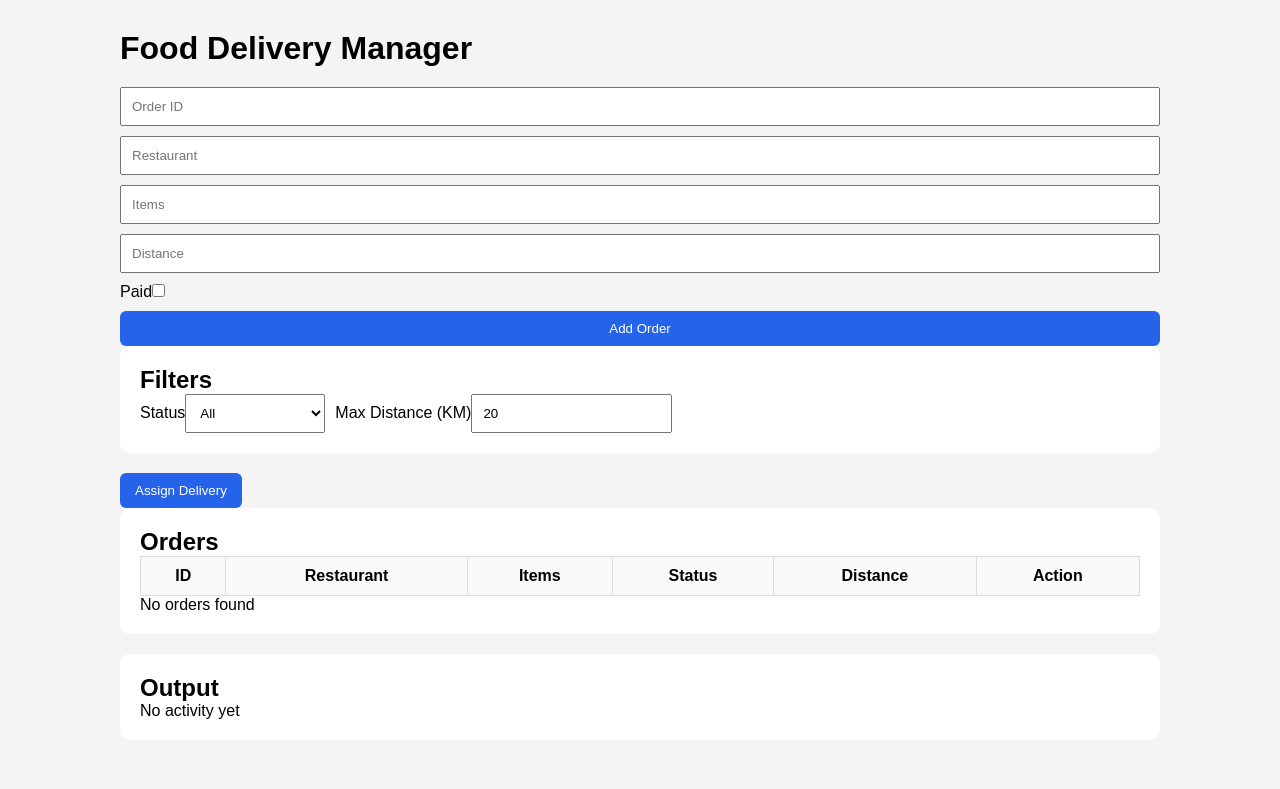
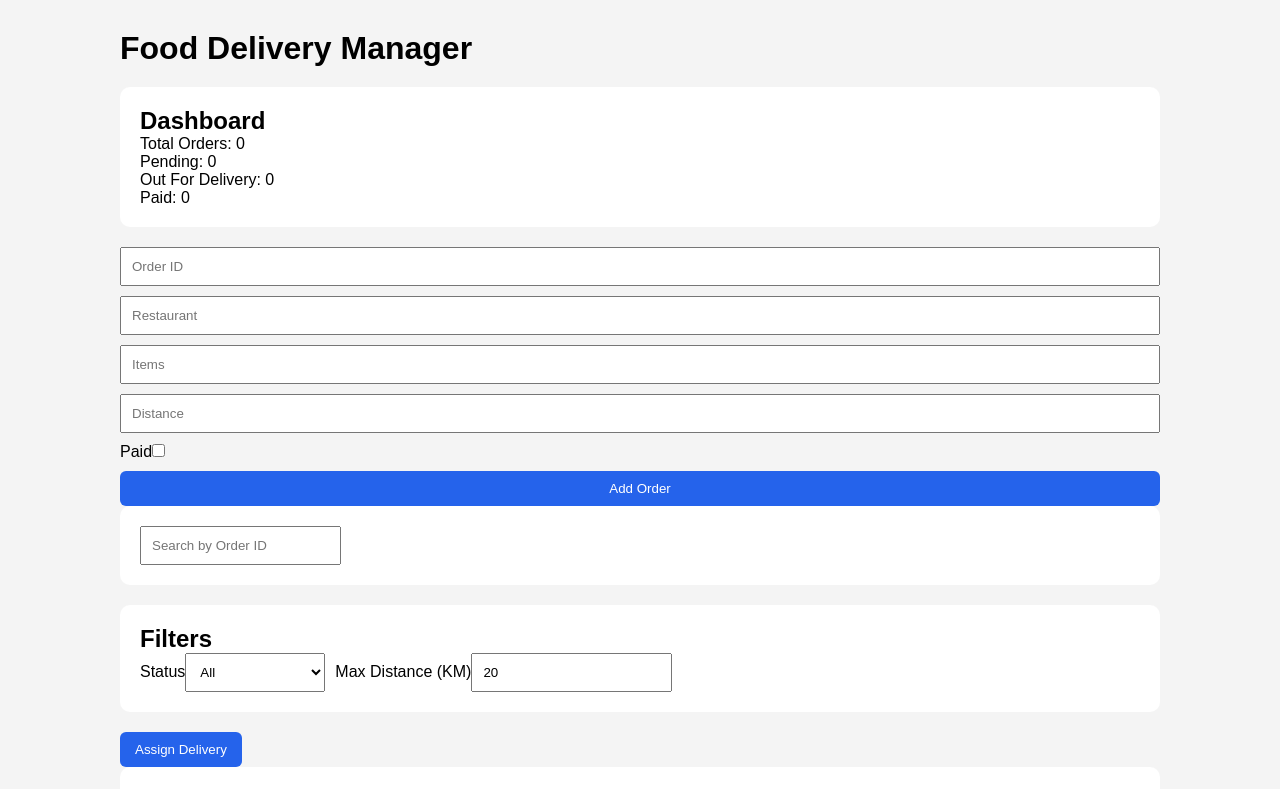
Before and after one commit to prakh0/Food-Delivery-Manager, a React (Vite) app: page / in a window 1280 px wide. Shown: the top 789 px of the page. Built offline with nearby package versions, Linux system fonts and the light colour scheme.

Commit message:
UI update

```diff
--- a/index.html
+++ b/index.html
@@ -1,13 +1,15 @@
 <!doctype html>
 <html lang="en">
+
 <head>
   <meta charset="UTF-8" />
-    <link rel="icon" type="image/svg+xml" href="/favicon.svg" />
   <meta name="viewport" content="width=device-width, initial-scale=1.0" />
-    <title>food-delivery-app</title>
+  <title>Food Delivery Manager</title>
 </head>
+
 <body>
   <div id="root"></div>
   <script type="module" src="/src/main.jsx"></script>
 </body>
+
 </html>
--- a/src/App.jsx
+++ b/src/App.jsx
@@ -12,6 +12,7 @@ function App() {
   const [statusFilter, setStatusFilter] = useState("all");
   const [maxDistance, setMaxDistance] = useState(20);
   const [messages, setMessages] = useState([]);
+  const [searchTerm, setSearchTerm] = useState("");
 
   useEffect(() => {
     localStorage.setItem(
@@ -54,6 +55,17 @@ const markAsPaid = (orderId) => {
 ]);
 };
 
+  const totalOrders = orders.length;
+
+  const pendingOrders = orders.filter(
+  (o) => !o.isAssigned && !o.isPaid).length;
+
+  const assignedOrders = orders.filter(
+  (o) => o.isAssigned && !o.isPaid).length;
+
+  const paidOrders = orders.filter(
+    (o) => o.isPaid).length;
+
   const filteredOrders = orders.filter((order) => {
   let statusMatch = true;
 
@@ -76,7 +88,14 @@ const markAsPaid = (orderId) => {
   const distanceMatch =
     order.deliveryDistance <= maxDistance;
 
-  return statusMatch && distanceMatch;
+  const searchMatch =
+  order.orderId
+    .toLowerCase()
+    .includes(
+      searchTerm.toLowerCase()
+    );
+
+  return (statusMatch && distanceMatch && searchMatch);
 });
 
   const assignDelivery = () => {
@@ -88,7 +107,10 @@ const markAsPaid = (orderId) => {
   );
 
   if (!candidates.length) {
-    setMessage("No order available");
+    setMessages((prev) => [
+      "No order available",
+      ...prev,
+    ]);
     return;
   }
 
@@ -115,7 +137,27 @@ const markAsPaid = (orderId) => {
     <div className="container">
       <h1>Food Delivery Manager</h1>
 
+      <div className="card stats">
+          <h2>Dashboard</h2>
+
+          <p>Total Orders: {totalOrders}</p>
+          <p>Pending: {pendingOrders}</p>
+          <p>Out For Delivery: {assignedOrders}</p>
+          <p>Paid: {paidOrders}</p>
+        </div>
+
       <AddOrderForm onAddOrder={addOrder} />
+
+      <div className="card">
+        <input
+          type="text"
+          placeholder="Search by Order ID"
+          value={searchTerm}
+          onChange={(e) =>
+            setSearchTerm(e.target.value)
+          }
+        />
+      </div>
 
       <FilterPanel
         statusFilter={statusFilter}
--- a/src/components/OrderTable.jsx
+++ b/src/components/OrderTable.jsx
@@ -6,6 +6,7 @@ export default function OrderTable({
     <div className="card">
       <h2>Orders</h2>
 
+      <div className="table-container">
       <table>
         <thead>
           <tr>
@@ -14,7 +15,7 @@ export default function OrderTable({
             <th>Items</th>
             <th>Status</th>
             <th>Distance</th>
-            <th>Action</th>
+            <th>Actions</th>
           </tr>
         </thead>
 
@@ -22,33 +23,34 @@ export default function OrderTable({
           {orders.map((order) => (
             <tr key={order.orderId}>
               <td>{order.orderId}</td>
-
+              <td>{order.restaurantName}</td>
+              <td>{order.itemCount}</td>
               <td>
-                {order.restaurantName}
-              </td>
-
-              <td>{order.itemCount}</td>
-
-              <td>
+                  <span
+                    className={
+                      order.isPaid
+                        ? "status paid"
+                        : order.isAssigned
+                        ? "status assigned"
+                        : "status pending"
+                    }
+                  >
                     {order.isPaid
                       ? "Paid"
                       : order.isAssigned
                       ? "Out For Delivery"
                       : "Pending"}
+                  </span>
                 </td>
-
               <td>
                 {order.deliveryDistance} km
               </td>
-
               <td>
                 {order.isAssigned &&
                   !order.isPaid && (
                     <button
                       onClick={() =>
-                        markAsPaid(
-                          order.orderId
-                        )
+                        markAsPaid(order.orderId)
                       }
                     >
                       Mark Paid
@@ -59,6 +61,7 @@ export default function OrderTable({
           ))}
         </tbody>
       </table>
+      </div>
 
       {orders.length === 0 && (
         <p>No orders found</p>
--- a/src/index.css
+++ b/src/index.css
@@ -24,6 +24,7 @@ h1 {
   padding: 20px;
   margin-bottom: 20px;
   border-radius: 10px;
+  overflow: hidden;
 }
 
 form {
@@ -47,6 +48,7 @@ button {
 
 table {
   width: 100%;
+  min-width: 700px;
   border-collapse: collapse;
 }
 
@@ -59,3 +61,41 @@ td {
 th {
   background: #f8fafc;
 }
+
+.status {
+  padding: 6px 12px;
+  border-radius: 999px;
+  font-size: 13px;
+  font-weight: 600;
+  display: inline-block;
+}
+
+.pending {
+  background-color: #fef3c7;
+  color: #92400e;
+}
+
+.assigned {
+  background-color: #dbeafe;
+  color: #1d4ed8;
+}
+
+.paid {
+  background-color: #dcfce7;
+  color: #166534;
+}
+
+.table-container {
+  width: 100%;
+  overflow-x: auto;
+}
+
+@media (max-width: 768px) {
+  .container {
+    padding: 15px;
+  }
+
+  table {
+    min-width: 650px;
+  }
+}
```
Lines whose indentation alone changed are shown as unchanged.
